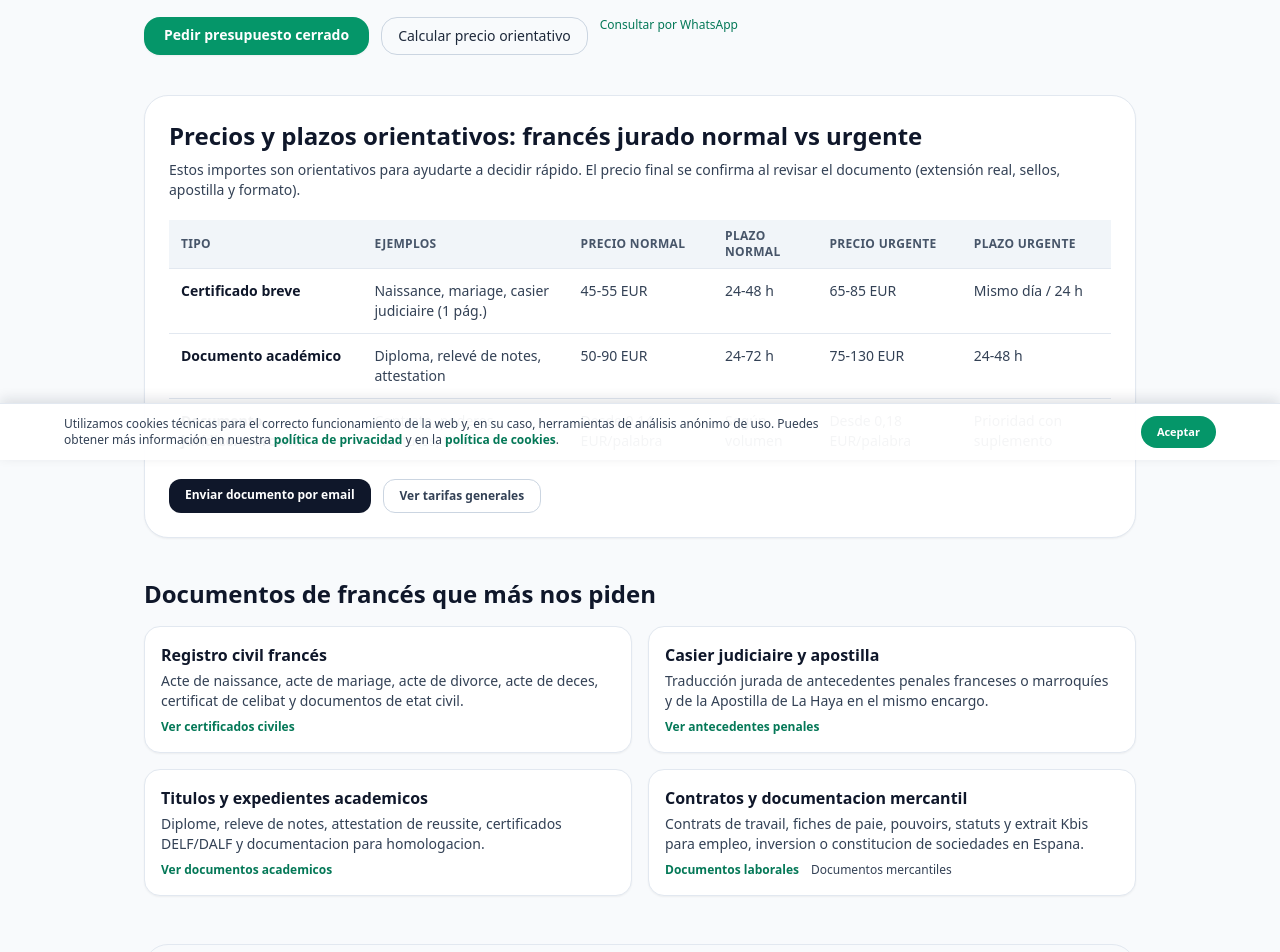
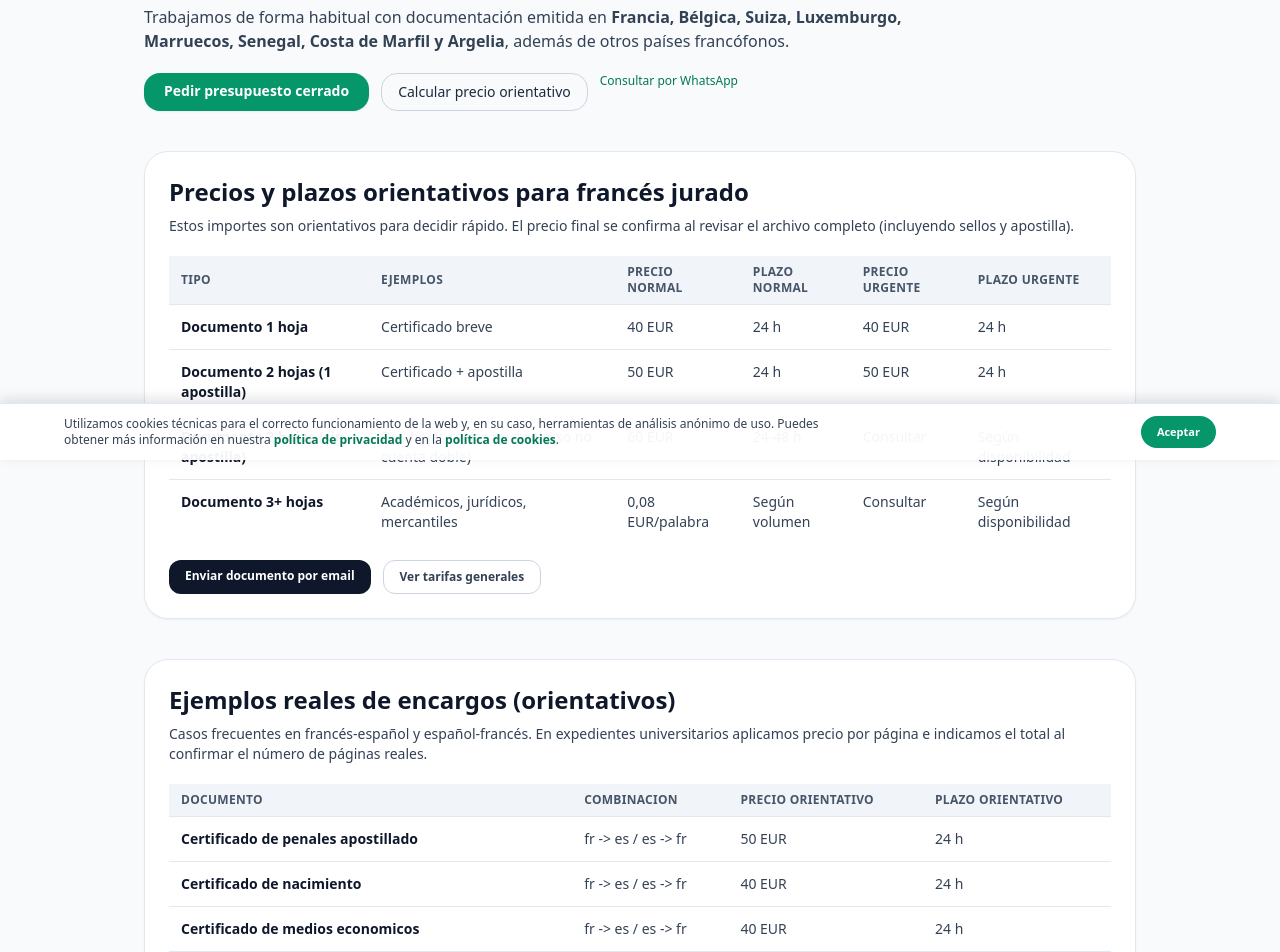
Before and after one commit to juanlatregua/traduccionesjuradas-next, a Next.js app: page /traductor-jurado-frances in a window 1280 px wide. Shown: the part 340-1292 px from the top of the page. Built offline with nearby package versions, Linux system fonts and the light colour scheme.

Commit message:
Define oferta francesa: precios cerrados, tarifa por palabra y casos reales

```diff
--- a/app/api/estimador/route.ts
+++ b/app/api/estimador/route.ts
@@ -24,7 +24,7 @@ function getBaseLang(langOrPair: string) {
 
 function getWordRate(langOrPair: string) {
   const baseLang = getBaseLang(langOrPair);
-  return baseLang === "fr" ? 0.10 : 0.14;
+  return baseLang === "fr" ? 0.08 : 0.14;
 }
 
 function getOcrLanguage(langOrPair: string) {
--- a/app/traductor-jurado-frances/page.tsx
+++ b/app/traductor-jurado-frances/page.tsx
@@ -24,12 +24,12 @@ const FAQ_ITEMS = [
   {
     question: "¿Cuánto tarda una traducción jurada de francés?",
     answer:
-      "Para certificados breves francés-español, el plazo habitual es 24-48 h. Si hay varias páginas o maquetación compleja, el plazo se confirma al revisar el archivo.",
+      "Para documentos de 1 hoja y para 2 hojas cuando una es apostilla, el plazo es 24 h (francés-español y español-francés). En documentos más largos, confirmamos plazo al revisar el archivo.",
   },
   {
     question: "¿Ofrecéis traducción jurada urgente de francés?",
     answer:
-      "Sí, en función del volumen y la fecha límite. Indícanos tu cita o vencimiento y te diremos si es viable con plazo y precio cerrados.",
+      "En documentos de 1 hoja y en 2 hojas con apostilla no aplicamos recargo de urgencia. Para volúmenes mayores, te confirmamos plazo y coste al revisar el material.",
   },
   {
     question: "¿Entregáis en PDF o en papel?",
@@ -40,35 +40,57 @@ const FAQ_ITEMS = [
 
 const PRICE_ROWS = [
   {
-    tipo: "Certificado breve",
-    ejemplos: "Naissance, mariage, casier judiciaire (1 pág.)",
-    normal: "45-55 EUR",
-    urgente: "65-85 EUR",
-    plazoNormal: "24-48 h",
-    plazoUrgente: "Mismo día / 24 h",
+    tipo: "Documento 1 hoja",
+    ejemplos: "Certificado breve",
+    normal: "40 EUR",
+    urgente: "40 EUR",
+    plazoNormal: "24 h",
+    plazoUrgente: "24 h",
   },
   {
-    tipo: "Documento académico",
-    ejemplos: "Diploma, relevé de notes, attestation",
-    normal: "50-90 EUR",
-    urgente: "75-130 EUR",
-    plazoNormal: "24-72 h",
-    plazoUrgente: "24-48 h",
+    tipo: "Documento 2 hojas (1 apostilla)",
+    ejemplos: "Certificado + apostilla",
+    normal: "50 EUR",
+    urgente: "50 EUR",
+    plazoNormal: "24 h",
+    plazoUrgente: "24 h",
   },
   {
-    tipo: "Documento jurídico/mercantil",
-    ejemplos: "Contrato, poderes, estatutos, Kbis",
-    normal: "Desde 0,14 EUR/palabra",
-    urgente: "Desde 0,18 EUR/palabra",
+    tipo: "Documento 2 hojas (sin apostilla)",
+    ejemplos: "Dos hojas reales (recto/verso no cuenta doble)",
+    normal: "60 EUR",
+    urgente: "Consultar",
+    plazoNormal: "24-48 h",
+    plazoUrgente: "Según disponibilidad",
+  },
+  {
+    tipo: "Documento 3+ hojas",
+    ejemplos: "Académicos, jurídicos, mercantiles",
+    normal: "0,08 EUR/palabra",
+    urgente: "Consultar",
     plazoNormal: "Según volumen",
-    plazoUrgente: "Prioridad con suplemento",
+    plazoUrgente: "Según disponibilidad",
   },
 ];
 
+const REAL_CASES = [
+  { doc: "Certificado de penales apostillado", combo: "fr -> es / es -> fr", price: "50 EUR", time: "24 h" },
+  { doc: "Certificado de nacimiento", combo: "fr -> es / es -> fr", price: "40 EUR", time: "24 h" },
+  { doc: "Certificado de medios economicos", combo: "fr -> es / es -> fr", price: "40 EUR", time: "24 h" },
+  { doc: "Kbis", combo: "fr -> es / es -> fr", price: "45 EUR", time: "24-48 h" },
+  { doc: "Registro Mercantil", combo: "fr -> es / es -> fr", price: "45 EUR", time: "24-48 h" },
+  { doc: "Titulo DELF/DALF", combo: "fr -> es / es -> fr", price: "40 EUR", time: "24 h" },
+  { doc: "Titulo universitario", combo: "fr -> es / es -> fr", price: "40 EUR", time: "24 h" },
+  { doc: "Titulo universitario apostillado", combo: "fr -> es / es -> fr", price: "45 EUR", time: "24-48 h" },
+  { doc: "Titulo universitario apostillado y legalizado", combo: "fr -> es / es -> fr", price: "55 EUR", time: "24-48 h" },
+  { doc: "Expediente universitario", combo: "fr -> es / es -> fr", price: "35 EUR/pagina", time: "Segun paginas" },
+  { doc: "Certificado de nacimiento apostillado", combo: "fr -> es / es -> fr", price: "45 EUR", time: "24-48 h" },
+];
+
 export const metadata: Metadata = {
-  title: "Traductor jurado de francés: precio, plazo y servicio urgente",
+  title: "Traductor jurado de francés: precio por palabra y plazos reales",
   description:
-    "Traducción jurada francés-español y español-francés con traductor jurado acreditado por el MAEC. Precios orientativos, plazos reales y opción urgente para trámites en España.",
+    "Traducción jurada francés-español y español-francés con traductor jurado acreditado por el MAEC. Precio por palabra de 0,08 EUR y precios cerrados para documentos breves para Francia, Bélgica, Suiza, Luxemburgo, Marruecos, Senegal, Costa de Marfil, Argelia y otros países francófonos.",
 };
 
 export default function TraductorJuradoFrancesPage() {
@@ -81,13 +103,19 @@ export default function TraductorJuradoFrancesPage() {
         sku="traductor-jurado-frances"
         offers={[
           {
-            price: "45.00",
+            price: "40.00",
             priceCurrency: "EUR",
             availability: "https://schema.org/InStock",
             url: "https://www.traduccionesjuradas.net/traductor-jurado-frances",
           },
           {
-            price: "55.00",
+            price: "50.00",
+            priceCurrency: "EUR",
+            availability: "https://schema.org/InStock",
+            url: "https://www.traduccionesjuradas.net/traductor-jurado-frances",
+          },
+          {
+            price: "60.00",
             priceCurrency: "EUR",
             availability: "https://schema.org/InStock",
             url: "https://www.traduccionesjuradas.net/traductor-jurado-frances",
@@ -126,6 +154,11 @@ export default function TraductorJuradoFrancesPage() {
           presentar en Extranjería, Registro Civil, universidades, notarías y otros organismos. Todas las
           traducciones las firma un <strong>traductor jurado acreditado por el MAEC</strong>.
         </p>
+        <p className="mt-2 text-sm text-slate-700 sm:text-base">
+          Trabajamos de forma habitual con documentación emitida en <strong>Francia, Bélgica, Suiza,
+          Luxemburgo, Marruecos, Senegal, Costa de Marfil y Argelia</strong>, además de otros países
+          francófonos.
+        </p>
         <div className="mt-5 flex flex-wrap gap-3 text-sm">
           <Link
             href="/presupuesto"
@@ -150,11 +183,11 @@ export default function TraductorJuradoFrancesPage() {
 
       <section className="mt-10 rounded-3xl border border-slate-200 bg-white p-5 shadow-sm sm:p-6">
         <h2 className="text-xl font-semibold text-slate-900 sm:text-2xl">
-          Precios y plazos orientativos: francés jurado normal vs urgente
+          Precios y plazos orientativos para francés jurado
         </h2>
         <p className="mt-2 text-sm text-slate-700">
-          Estos importes son orientativos para ayudarte a decidir rápido. El precio final se confirma al revisar
-          el documento (extensión real, sellos, apostilla y formato).
+          Estos importes son orientativos para decidir rápido. El precio final se confirma al revisar
+          el archivo completo (incluyendo sellos y apostilla).
         </p>
 
         <div className="mt-5 overflow-x-auto">
@@ -198,6 +231,50 @@ export default function TraductorJuradoFrancesPage() {
             Ver tarifas generales
           </Link>
         </div>
+      </section>
+
+      <section className="mt-10 rounded-3xl border border-slate-200 bg-white p-5 shadow-sm sm:p-6">
+        <h2 className="text-xl font-semibold text-slate-900 sm:text-2xl">
+          Ejemplos reales de encargos (orientativos)
+        </h2>
+        <p className="mt-2 text-sm text-slate-700">
+          Casos frecuentes en francés-español y español-francés. En expedientes universitarios aplicamos
+          precio por página e indicamos el total al confirmar el número de páginas reales.
+        </p>
+
+        <div className="mt-5 overflow-x-auto">
+          <table className="min-w-full text-left text-sm">
+            <thead className="bg-slate-100 text-xs uppercase tracking-wide text-slate-600">
+              <tr>
+                <th className="px-3 py-2 font-semibold">Documento</th>
+                <th className="px-3 py-2 font-semibold">Combinacion</th>
+                <th className="px-3 py-2 font-semibold">Precio orientativo</th>
+                <th className="px-3 py-2 font-semibold">Plazo orientativo</th>
+              </tr>
+            </thead>
+            <tbody>
+              {REAL_CASES.map((item) => (
+                <tr key={item.doc} className="border-t border-slate-200 align-top">
+                  <td className="px-3 py-3 font-semibold text-slate-900">{item.doc}</td>
+                  <td className="px-3 py-3 text-slate-700">{item.combo}</td>
+                  <td className="px-3 py-3 text-slate-700">{item.price}</td>
+                  <td className="px-3 py-3 text-slate-700">{item.time}</td>
+                </tr>
+              ))}
+            </tbody>
+          </table>
+        </div>
+      </section>
+
+      <section className="mt-10">
+        <h2 className="text-xl font-semibold text-slate-900 sm:text-2xl">
+          Países francófonos que más trabajamos
+        </h2>
+        <p className="mt-2 text-sm text-slate-700">
+          Francia, Bélgica, Suiza, Luxemburgo, Marruecos, Senegal, Costa de Marfil y Argelia. Si tu documento
+          procede de otro país francófono, aplicamos la misma metodología y revisión de requisitos del
+          organismo de destino.
+        </p>
       </section>
 
       <section className="mt-10">
--- a/components/PriceEstimator.tsx
+++ b/components/PriceEstimator.tsx
@@ -17,6 +17,7 @@ type DocumentPreset = {
   langPair: LangPair;
   pagesLabel: string;
   fixedPrice: number;
+  daysLabel?: string;
 };
 
 type EstimateResult = {
@@ -67,8 +68,13 @@ const DOCUMENT_PRESETS: DocumentPreset[] = [
   { label: "Certificado ético", docType: "certificado", langPair: "pt-es", pagesLabel: "1 página", fixedPrice: 45 },
   { label: "Certificado de matrimonio + apostilla", docType: "certificado", langPair: "pt-es", pagesLabel: "2 páginas", fixedPrice: 165 },
   { label: "Expediente + certificado + apostillado", docType: "academico", langPair: "pt-es", pagesLabel: "3 páginas", fixedPrice: 130 },
+  { label: "Documento 1 hoja", docType: "certificado", langPair: "fr-es", pagesLabel: "1 hoja", fixedPrice: 40, daysLabel: "24 h" },
+  { label: "Documento 1 hoja", docType: "certificado", langPair: "es-fr", pagesLabel: "1 hoja", fixedPrice: 40, daysLabel: "24 h" },
+  { label: "Documento 2 hojas (1 apostilla)", docType: "certificado", langPair: "fr-es", pagesLabel: "2 hojas (1 apostilla)", fixedPrice: 50, daysLabel: "24 h" },
+  { label: "Documento 2 hojas (1 apostilla)", docType: "certificado", langPair: "es-fr", pagesLabel: "2 hojas (1 apostilla)", fixedPrice: 50, daysLabel: "24 h" },
+  { label: "Documento 2 hojas (sin apostilla)", docType: "certificado", langPair: "fr-es", pagesLabel: "2 hojas", fixedPrice: 60 },
+  { label: "Documento 2 hojas (sin apostilla)", docType: "certificado", langPair: "es-fr", pagesLabel: "2 hojas", fixedPrice: 60 },
   { label: "Expediente + apostillado", docType: "academico", langPair: "de-es", pagesLabel: "2 páginas", fixedPrice: 170 },
-  { label: "Certificado", docType: "certificado", langPair: "fr-es", pagesLabel: "2 páginas", fixedPrice: 95 },
   { label: "Certificado de matrimonio", docType: "certificado", langPair: "de-es", pagesLabel: "1 página", fixedPrice: 55 },
   { label: "Certificado literal de nacimiento", docType: "certificado", langPair: "es-en", pagesLabel: "3 páginas", fixedPrice: 75 },
   { label: "Título universitario + expediente", docType: "academico", langPair: "en-es", pagesLabel: "4 páginas (3 + 1)", fixedPrice: 215 },
@@ -121,7 +127,7 @@ function getRateLang(langPair: LangPair): Lang {
 }
 
 function getWordRate(lang: Lang) {
-  return lang === "fr" ? 0.1 : 0.14;
+  return lang === "fr" ? 0.08 : 0.14;
 }
 
 function clampInt(n: number, min: number, max: number) {
@@ -180,7 +186,7 @@ export default function PriceEstimator() {
       base: selectedPreset.fixedPrice,
       urgencyPct: 0,
       marginPct: 0,
-      days: getEstimatedDays(selectedPreset.docType, "normal"),
+      days: selectedPreset.daysLabel || getEstimatedDays(selectedPreset.docType, "normal"),
       source: "preset",
       title: selectedPreset.label,
       presetPagesLabel: selectedPreset.pagesLabel,
@@ -379,7 +385,7 @@ export default function PriceEstimator() {
               ))}
             </select>
             <p className="text-[11px] text-slate-500">
-              Al elegir documento, el precio fijo se muestra automáticamente.
+              Al elegir documento, el precio fijo se muestra automáticamente (recto/verso no cuenta como dos hojas).
             </p>
           </label>
         </div>
```
